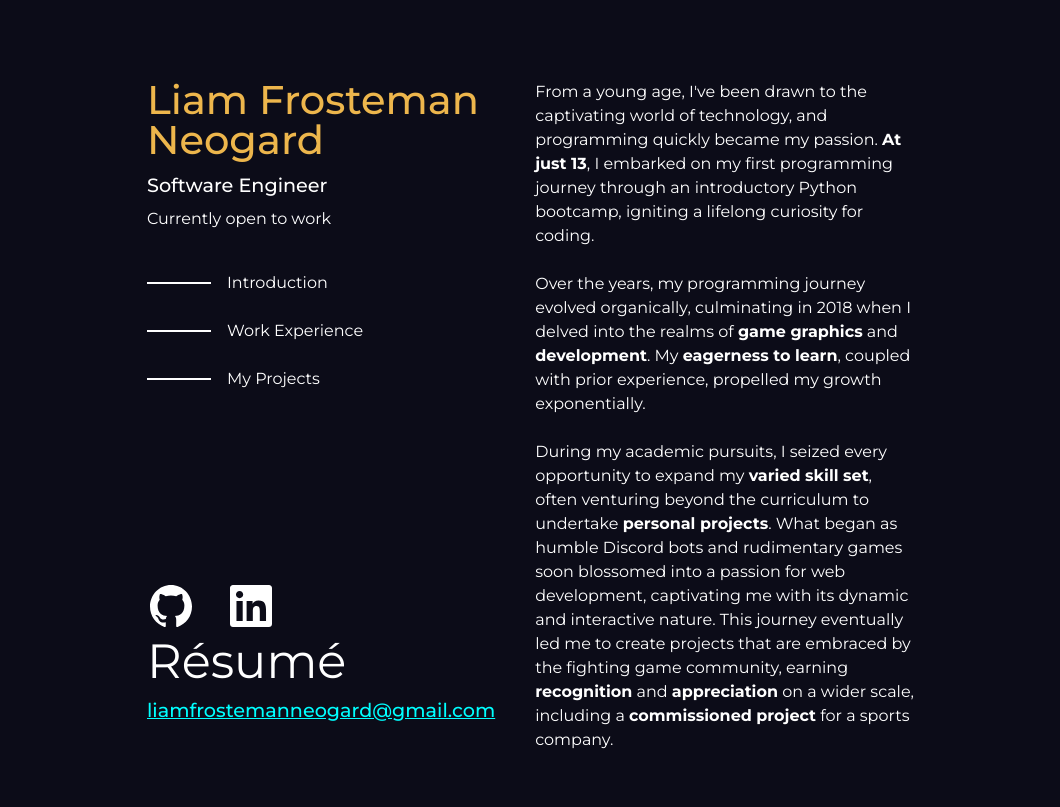
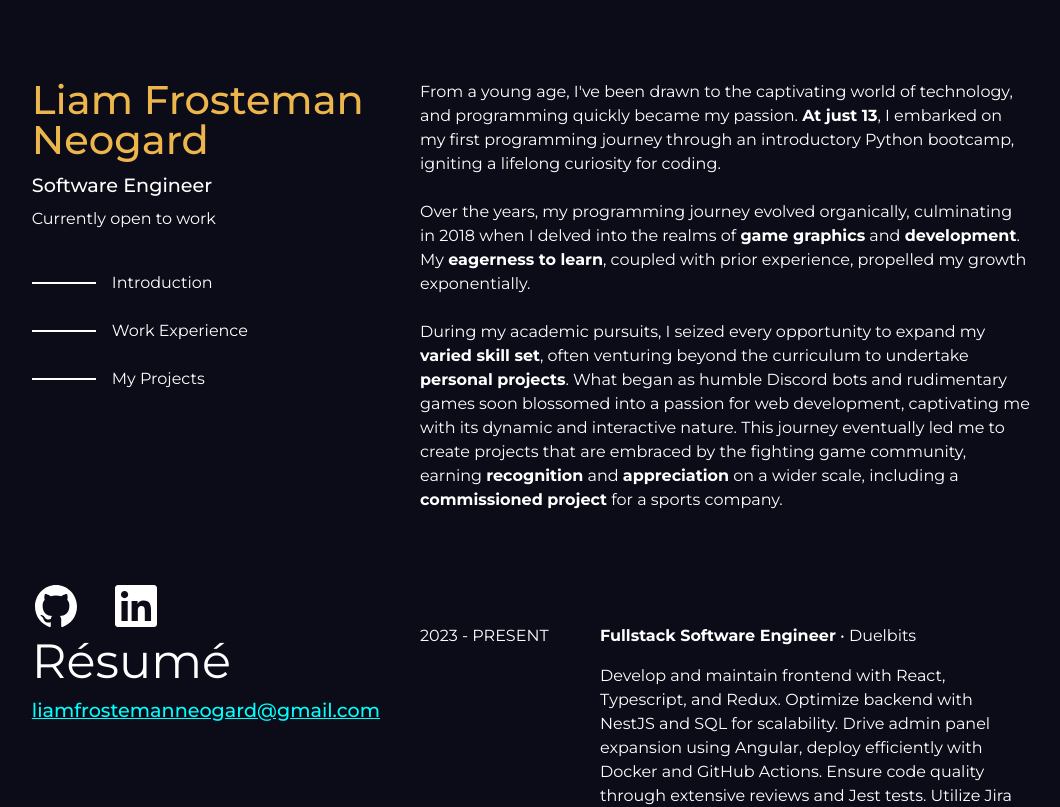
Before and after one commit to FrostemanNeogard/portfolio, a React (Vite) app: page / in a window 1280 px wide. Shown: the top 807 px of the page, without its empty margins (109-1169 px from the left). Built offline with nearby package versions, Linux system fonts and the light colour scheme; a web font is replaced by a local one.

Commit message:
Reduce padding

```diff
--- a/src/App/styled.ts
+++ b/src/App/styled.ts
@@ -4,7 +4,7 @@ export const AppContainer = styled.div`
   font-family: ${({ theme }) => theme.primaryFontFamily};
   min-height: 100vh;
   height: fit-content;
-  padding: 0 20vw;
+  padding: 0 11vw;
   @media ${(props) => props.theme.breakpoints.mobile} {
     padding: 0 3rem;
   }
```
